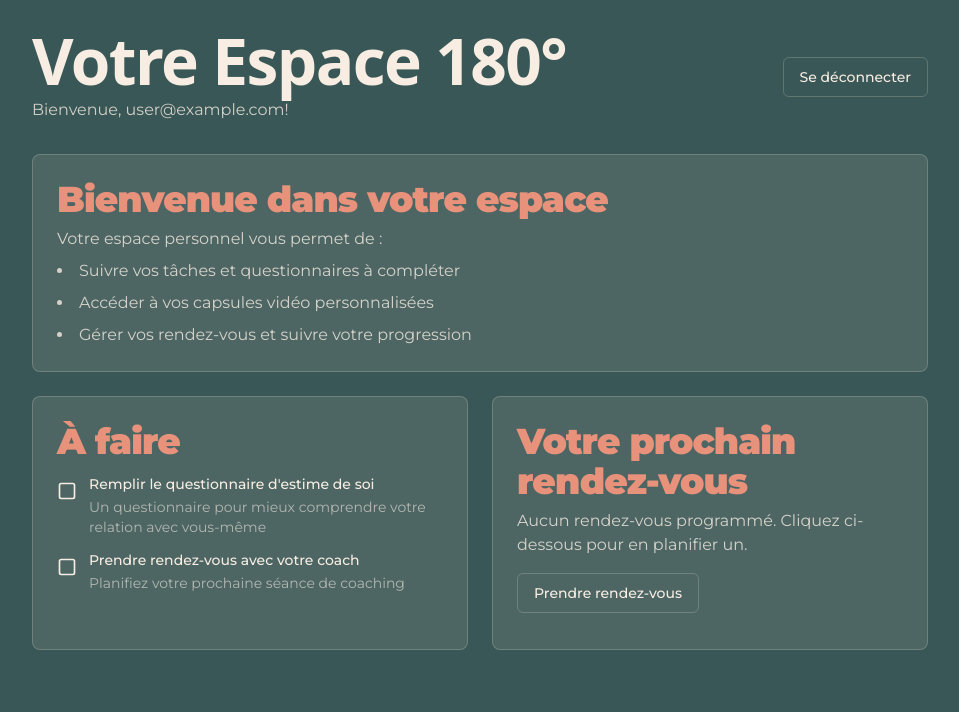
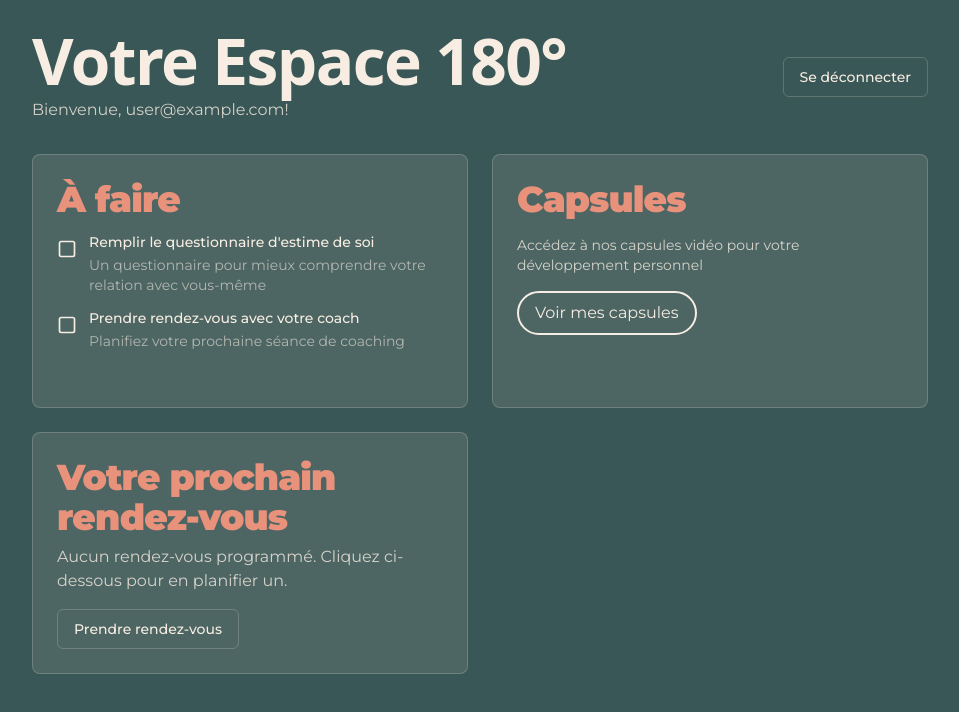
Before and after one commit to numerized/anneyvonnetherapeute, a Next.js app: page /dashboard in a window 1280 px wide. Shown: the top 712 px of the page, without its empty margins (160-1119 px from the left). Built offline with nearby package versions, Linux system fonts and the light colour scheme; no server answers; sample sign-in values are in the browser's storage; what @sanity/demo would draw is missing.

Commit message:
removing the welcome block

```diff
--- a/app/dashboard/page.tsx
+++ b/app/dashboard/page.tsx
@@ -97,18 +97,6 @@ export default function DashboardPage() {
 
         {/* Dashboard Cards */}
         <div className="grid gap-6">
-          <div className="rounded-lg border border-primary-cream/20 bg-primary-cream/10 p-6">
-            <h2 className="text-4xl font-black text-primary-coral tracking-tight">Bienvenue dans votre espace</h2>
-            <p className="mt-2 text-primary-cream/80">
-              Votre espace personnel vous permet de :
-            </p>
-            <ul className="mt-2 space-y-2 text-primary-cream/80 list-disc list-inside">
-              <li>Suivre vos tâches et questionnaires à compléter</li>
-              <li>Accéder à vos capsules vidéo personnalisées</li>
-              <li>Gérer vos rendez-vous et suivre votre progression</li>
-            </ul>
-          </div>
-
           <div className="grid grid-cols-1 md:grid-cols-2 gap-6">
             <div className="rounded-lg border border-primary-cream/20 bg-primary-cream/10 p-6">
               {/* TODO Section */}
@@ -168,6 +156,20 @@ export default function DashboardPage() {
               </div>
             </div>
 
+            {/* Capsules Section */}
+            <div className="rounded-lg border border-primary-cream/20 bg-primary-cream/10 p-6">
+              <h2 className="text-4xl font-black text-primary-coral tracking-tight mb-4">Capsules</h2>
+              <p className="text-sm text-primary-cream/80 mb-4">
+                Accédez à nos capsules vidéo pour votre développement personnel
+              </p>
+              <Link
+                href="/capsules"
+                className="inline-flex items-center px-4 py-2 rounded-full border-2 border-primary-cream text-primary-cream hover:bg-primary-cream/10 transition-all duration-200"
+              >
+                Voir mes capsules
+              </Link>
+            </div>
+
             <div className="rounded-lg border border-primary-cream/20 bg-primary-cream/10 p-6">
               <h2 className="text-4xl font-black text-primary-coral tracking-tight">Votre prochain rendez-vous</h2>
               <p className="mt-2 text-primary-cream/80">
```
